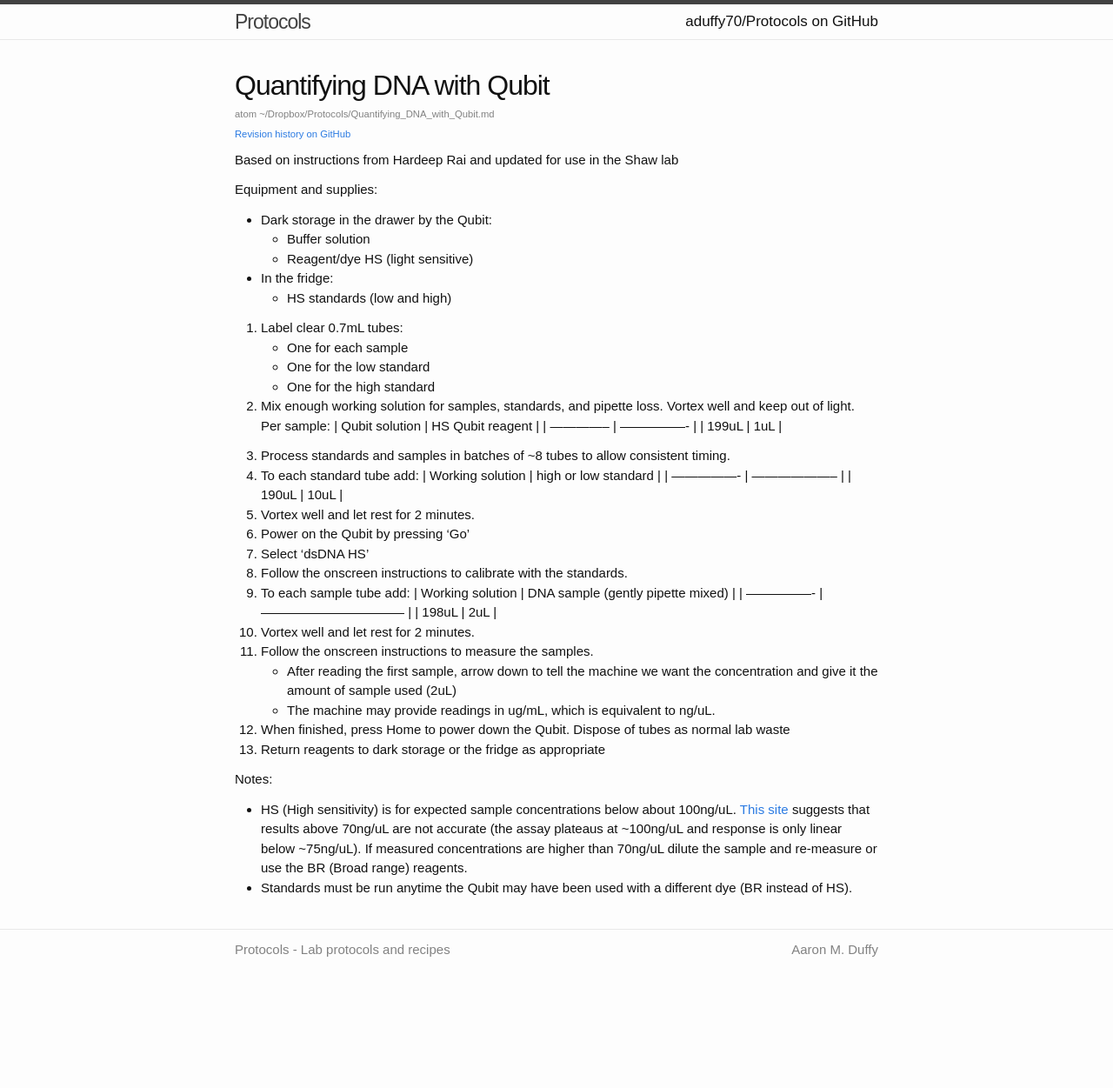
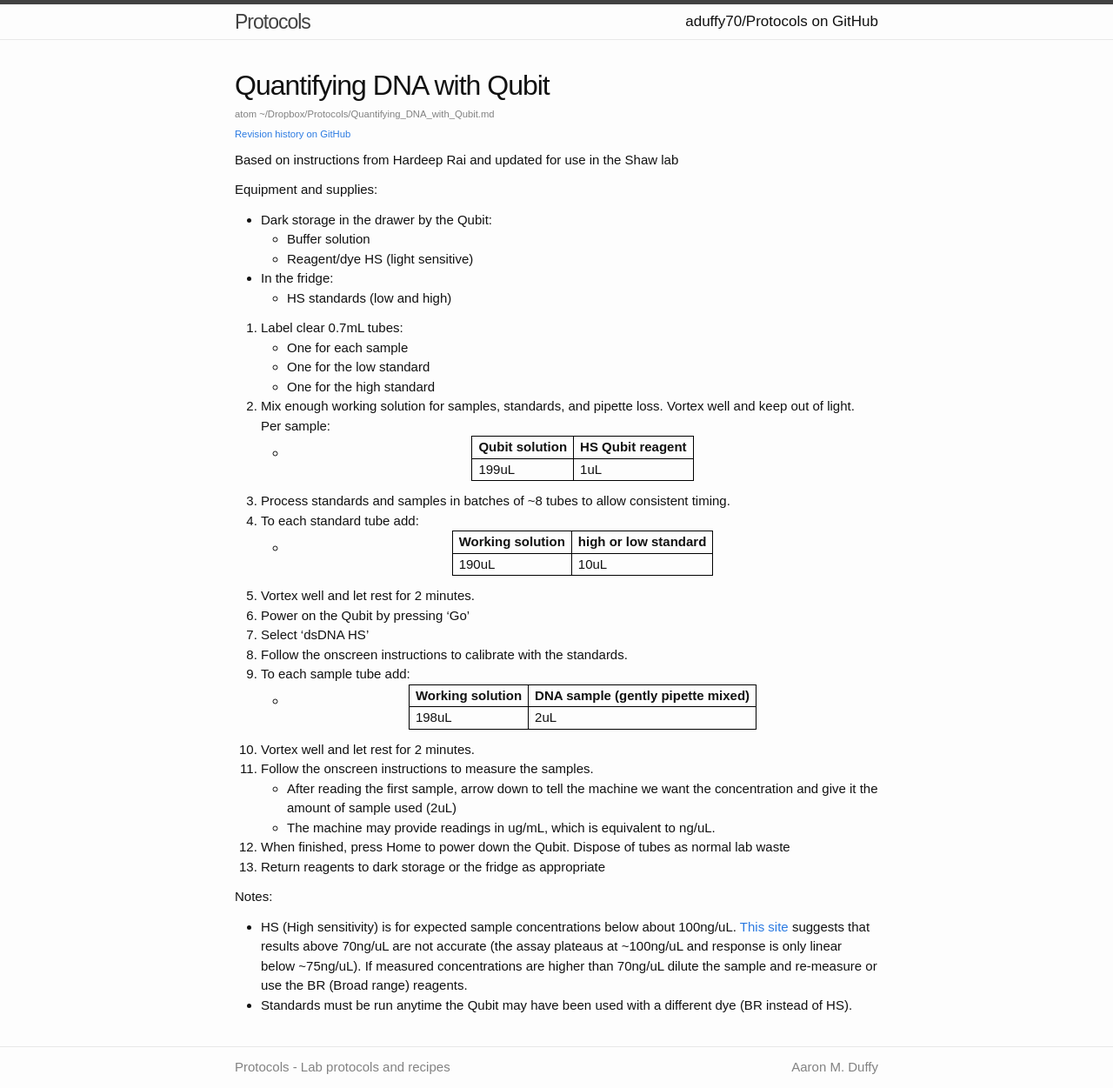
Before and after one commit to aduffy70/Protocols, a Jekyll site: the page built from Quantifying_DNA_with_Qubit.md, in a window 1280 px wide. Shown: the whole page at 87% size. Built offline with Jekyll 4.4.1, drawn with Linux system fonts in a browser that asks for light colours; some web fonts are replaced; before the commit the page ends 1116 px from its top, so only the background shows below that.

Commit message:
Tables and numbered lists don't play nice in markdown. To have a table beneath a numbered line and not have the next numbered line start over at "1":   No empty line before the table   Put the first line of the table on a bulleted line   Indent remaining table lines to line up with the first line   Empty line after the table

```diff
--- a/Quantifying_DNA_with_Qubit.md
+++ b/Quantifying_DNA_with_Qubit.md
@@ -19,23 +19,25 @@ Equipment and supplies:
     * One for the low standard
     * One for the high standard
 1. Mix enough working solution for samples, standards, and pipette loss. Vortex well and keep out of light. Per sample:
-  | Qubit solution | HS Qubit reagent |
-  | -------------- | ---------------- |
-  | 199uL | 1uL |
+  * | Qubit solution | HS Qubit reagent |
+    | -------------- | ---------------- |
+    | 199uL | 1uL |
 
 1. Process standards and samples in batches of ~8 tubes to allow consistent timing.
 1. To each standard tube add:
-| Working solution | high or low standard |
-| ---------------- | -------------------- |
-| 190uL | 10uL |
+  * | Working solution | high or low standard |
+    | ---------------- | -------------------- |
+    | 190uL | 10uL |
+
 1. Vortex well and let rest for 2 minutes.
 1. Power on the Qubit by pressing ‘Go’
 1. Select ‘dsDNA HS’
 1. Follow the onscreen instructions to calibrate with the standards.
 1. To each sample tube add:
-| Working solution | DNA sample (gently pipette mixed) |
-| ---------------- | --------------------------------- |
-| 198uL | 2uL |
+  * | Working solution | DNA sample (gently pipette mixed) |
+    | ---------------- | --------------------------------- |
+    | 198uL | 2uL |
+
 1. Vortex well and let rest for 2 minutes.
 1. Follow the onscreen instructions to measure the samples.
     * After reading the first sample, arrow down to tell the machine we want the concentration and give it the amount of sample used (2uL)
```
